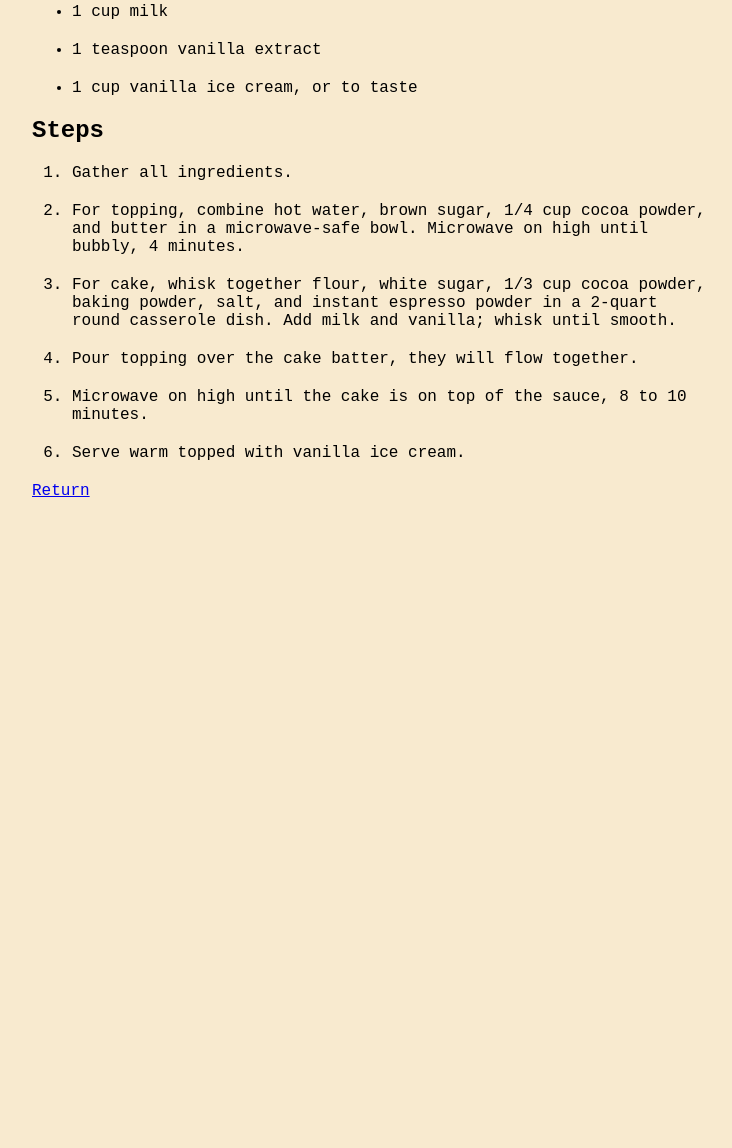
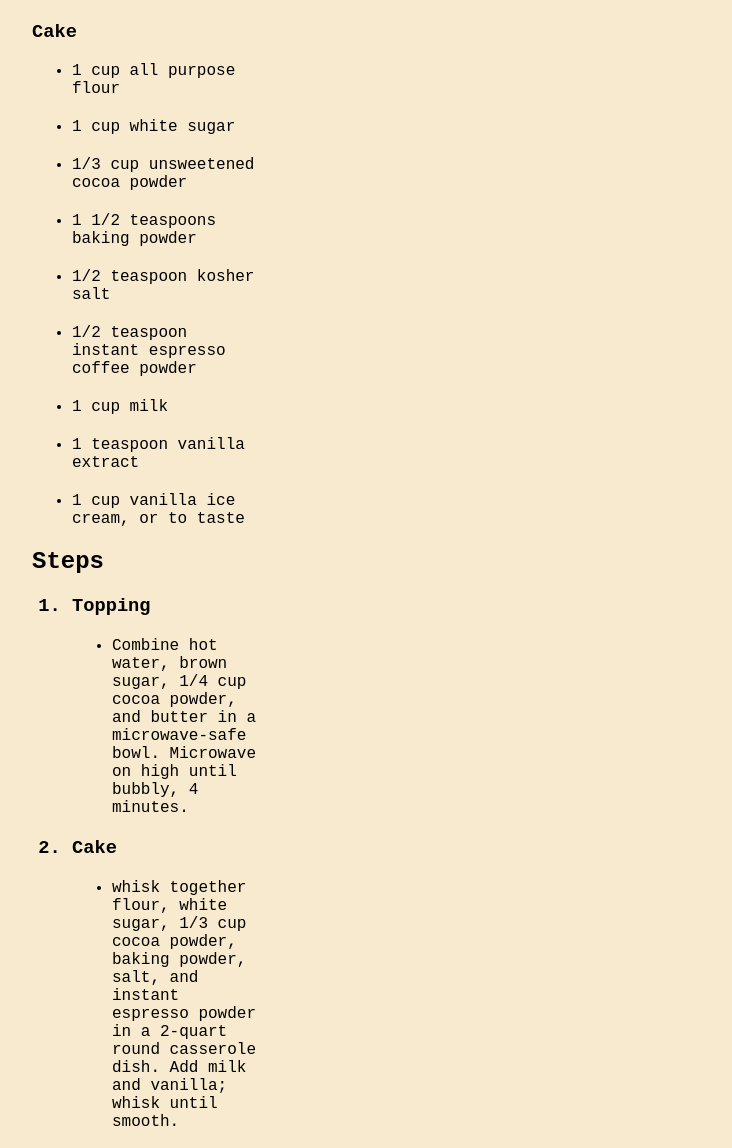
Before and after one commit to MuYvs/odin-recipes, a plain HTML site: page recipes/microwave-pudding-chocolate-cake.html in a window 1280 px wide. Shown: the part 1222-2370 px from the top of the page, without its empty margins (18-750 px from the left). Before the commit the page ends 1772 px from the top, so only its background shows below. Drawn offline with Linux system fonts and the light colour scheme.

Commit message:
Organized Pudding Recipe Page.

```diff
--- a/recipes/microwave-pudding-chocolate-cake.html
+++ b/recipes/microwave-pudding-chocolate-cake.html
@@ -11,14 +11,14 @@
     <p class="recipe-desc">This microwave chocolate pudding cake is chocolatey, rich, and indulgent with both a pudding layer and a cake layer.</p>
     <img src="./Pudding-Cake.webp" alt="Pudding Cake" width="750" height="563">
     <h2>Ingredients</h2>
-    <p><strong>Toppings</strong></p>
+    <h3>Toppings</h3>
     <ul>
         <li>1 1/2 cups hot water</li>
         <li>1 cup packed dark brown sugar</li>
         <li>1/4 cup unsweetened cocoa powder</li>
         <li>1/4 cup salted butter, cubed</li>
     </ul>
-    <p><strong>Cake</strong></p>
+    <h3>Cake</h3>
     <ul>
         <li>1 cup all purpose flour</li>
         <li>1 cup white sugar</li>
@@ -32,9 +32,15 @@
     </ul>
     <h2>Steps</h2>
     <ol>
+        <h3><li>Topping</li></h3>
+        <ul>
+            <li class="nested">Combine hot water, brown sugar, 1/4 cup cocoa powder, and butter in a microwave-safe bowl. Microwave on high until bubbly, 4 minutes.</li>
+        </ul>
+        <h3><li>Cake</li></h3>
+        <ul>
+            <li class="nested">whisk together flour, white sugar, 1/3 cup cocoa powder, baking powder, salt, and instant espresso powder in a 2-quart round casserole dish. Add milk and vanilla; whisk until smooth.  </li>
+        </ul>
         <li>Gather all ingredients. </li>
-        <li>For topping, combine hot water, brown sugar, 1/4 cup cocoa powder, and butter in a microwave-safe bowl. Microwave on high until bubbly, 4 minutes. </li>
-        <li>For cake, whisk together flour, white sugar, 1/3 cup cocoa powder, baking powder, salt, and instant espresso powder in a 2-quart round casserole dish. Add milk and vanilla; whisk until smooth.  </li>
         <li>Pour topping over the cake batter, they will flow together.  </li>
         <li>Microwave on high until the cake is on top of the sauce, 8 to 10 minutes. </li>
         <li>Serve warm topped with vanilla ice cream. </li>
--- a/style.css
+++ b/style.css
@@ -2,6 +2,7 @@ body {
     font-family: 'Courier New', Courier, monospace;
     background-color: rgba(245, 222, 179, 0.63);
     margin: 50px;
+    margin-right: 1000px;
 }
 
 h1{
@@ -15,8 +16,11 @@ h1{
 ul li,
 ol li{
     margin-bottom: 20px;
-    margin-right: 500px;
+
 }
 .recipe-desc {
     font-weight: bold;
 }
+ul .nested {
+    list-style-type: disc;
+}
```
